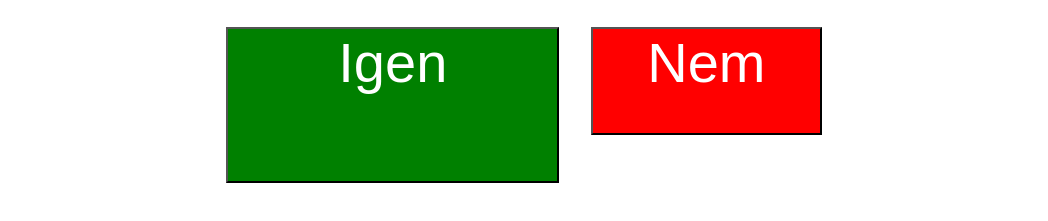
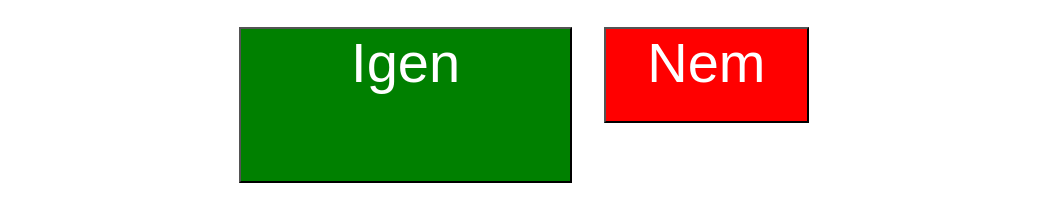
Before and after one commit to konyatomi01/konyatomi01.github.io, a plain HTML site: page index.html in a window 1280 px wide. Both pictures are taken after a click on the button "Nem". Shown: the part 195-416 px from the top of the page, without its empty margins (124-1172 px from the left). Drawn offline with Linux system fonts and the light colour scheme; a web font is replaced by a local one.

Commit message:
Update index.html

```diff
--- a/index.html
+++ b/index.html
@@ -85,7 +85,7 @@ rossz.addEventListener('click', () => {
 
     const currentWidth2 = rossz.offsetWidth/ window.innerWidth * 100;;
     const currentHeight2 = rossz.offsetHeight/ window.innerHeight * 100;
-    const multiplier2 = 0.9;
+    const multiplier2 = 0.8;
     const newWidth2 = currentWidth2 * multiplier2;
     const newHeight2 = currentHeight2 * multiplier2;
     rossz.style.width = `${newWidth2}vw`;;
```
